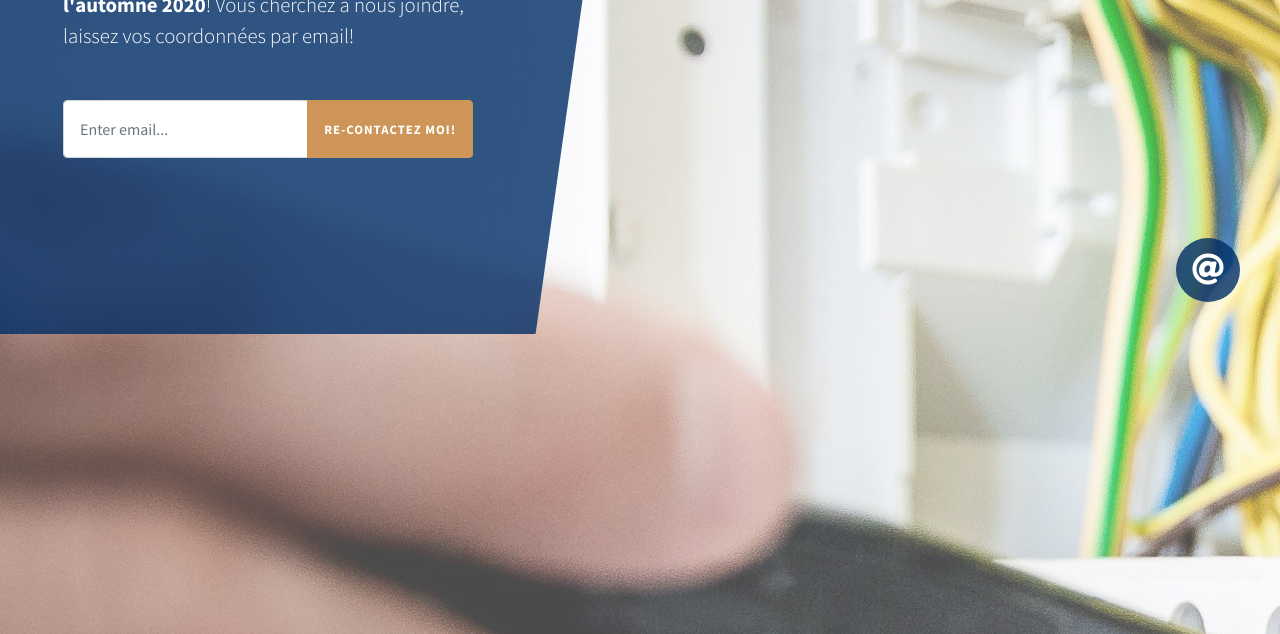
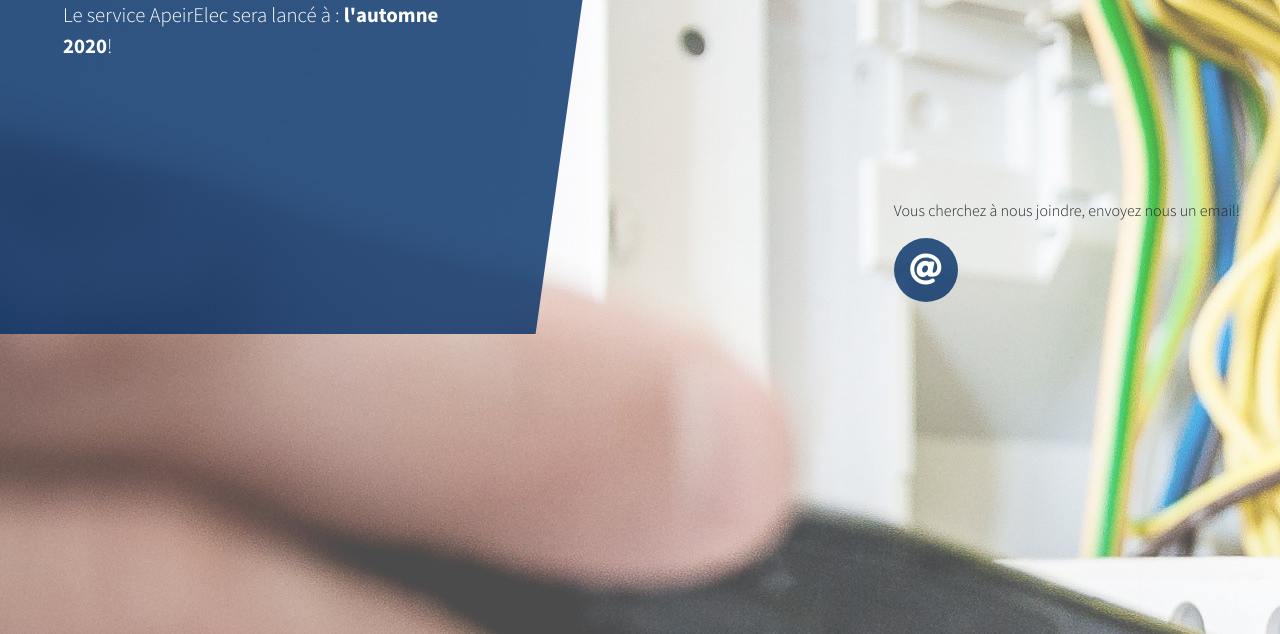
Before and after one commit to clemaitre58/coming-soon-apeirelec, a website: page index.html in a window 1280 px wide. Shown: the part 466-1100 px from the top of the page. Drawn offline with Linux system fonts and the light colour scheme.

Commit message:
image + email

```diff
--- a/index.html
+++ b/index.html
@@ -37,15 +37,17 @@
       <div class="row h-100">
         <div class="col-12 my-auto">
           <div class="masthead-content text-white py-5 py-md-0">
+            <img src="img/logo_apeirelec.png" class="img-rounded" alt="">
+            <br>
             <h1 class="mb-3">Site en cours de construction!</h1>
-            <p class="mb-5">Nous travaillons à la réalisation de ce site internet. Le service ApeirElec sera lancé à :
-              <strong>l'automne 2020</strong>! Vous cherchez à nous joindre, laissez vos coordonnées par email!</p>
-            <div class="input-group input-group-newsletter">
+            <p class="mb-5">Le service ApeirElec sera lancé à :
+              <strong>l'automne 2020</strong>!</p>
+            <!--<div class="input-group input-group-newsletter">
               <input type="email" class="form-control" placeholder="Enter email..." aria-label="Enter email..." aria-describedby="submit-button">
               <div class="input-group-append">
                 <button class="btn btn-secondary" type="button" id="submit-button">Re-contactez moi!</button>
               </div>
-            </div>
+            </div> -->
           </div>
         </div>
       </div>
@@ -54,8 +56,9 @@
 
   <div class="social-icons">
     <ul class="list-unstyled text-center mb-0">
+      <p class="mb-3">Vous cherchez à nous joindre, envoyez nous un email!</p>
       <li class="list-unstyled-item">
-        <a href="#">
+        <a href="mailto:contact@apeirelec.fr">
           <i class="fas fa-at"></i>
         </a>
       </li>
```
